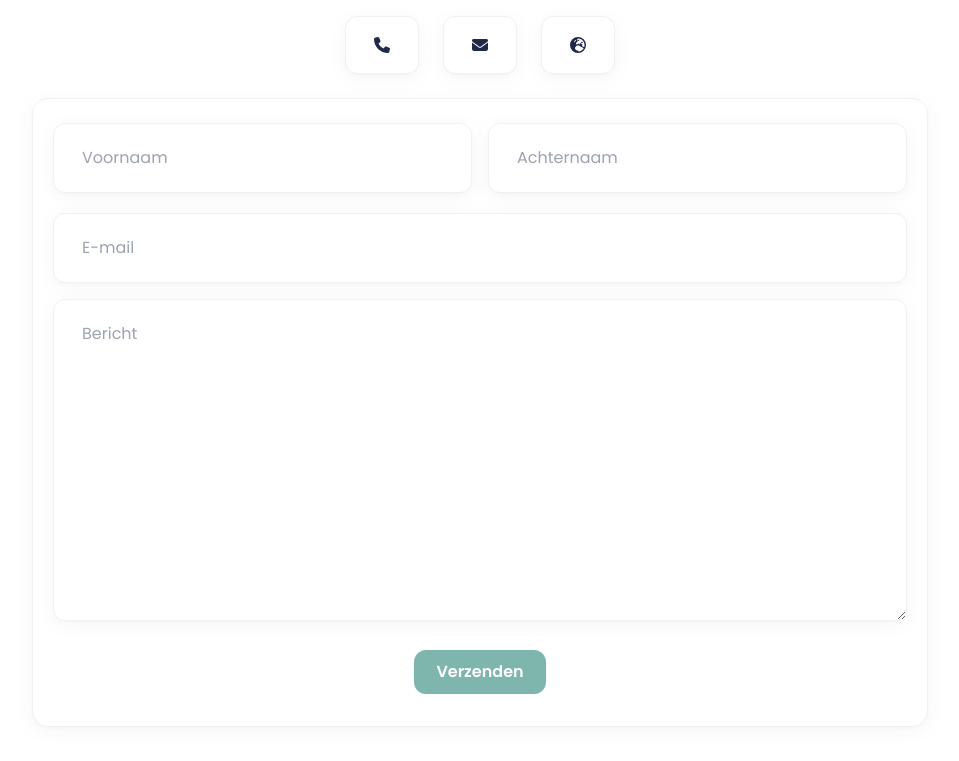
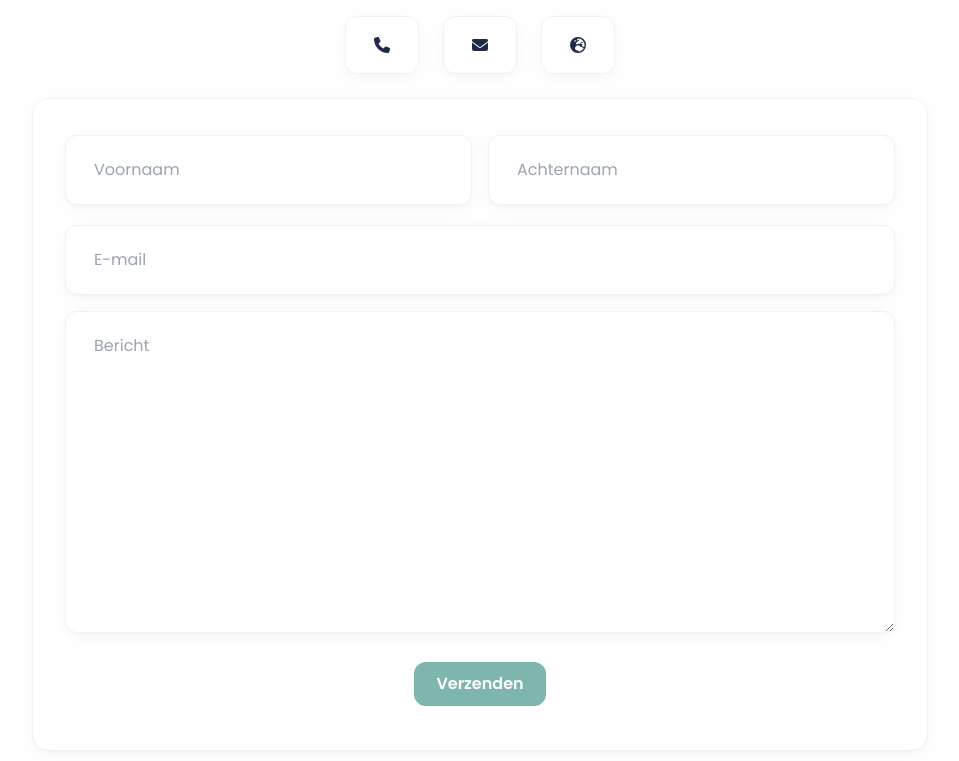
Before and after one commit to web3thijs/twe-nextjs-frontend, a Next.js app: page / in a window 1280 px wide. Shown: the part 2359-3120 px from the top of the page, without its empty margins (160-1119 px from the left). Built offline with nearby package versions, Linux system fonts and the light colour scheme.

Commit message:
Form style

```diff
--- a/components/sections/3_contact/Form.tsx
+++ b/components/sections/3_contact/Form.tsx
@@ -8,8 +8,7 @@ import Input from "../../shared/form/Input";
 import Modal from "../../shared/Modal";
 import Title from "../../shared/Title";
 
-type FormProps = {
-};
+type FormProps = {};
 
 const Form = ({}: FormProps) => {
   const [modalIsOpen, setModalIsOpen] = useState<boolean>(false);
@@ -48,7 +47,7 @@ const Form = ({}: FormProps) => {
         <form
           method="POST"
           onSubmit={submitForm}
-          className="p-3"
+          className="p-3 sm:p-6 text-gray caret-gray"
           id="contact-form"
         >
           <div className="mt-3 grid grid-cols-1 sm:grid-cols-2">
@@ -58,6 +57,7 @@ const Form = ({}: FormProps) => {
                 id={"firstName"}
                 type={"text"}
                 placeholder={"Voornaam"}
+                required
               ></Input>
             </div>
             <div className="mx-2 mt-5 sm:mt-0">
@@ -65,12 +65,18 @@ const Form = ({}: FormProps) => {
                 id={"lastName"}
                 type={"text"}
                 placeholder={"Achternaam"}
+                required
               ></Input>
             </div>
           </div>
 
           <div className="mx-2 mt-5">
-            <Input id={"mail"} type={"email"} placeholder={"E-mail"}></Input>
+            <Input
+              id={"mail"}
+              type={"email"}
+              placeholder={"E-mail"}
+              required
+            ></Input>
           </div>
 
           <div className="mx-2 mt-4">
@@ -78,15 +84,20 @@ const Form = ({}: FormProps) => {
               id="message"
               name="message"
               rows={10}
-              className="w-full px-7 py-5 rounded-xl border border-solid border-gray-light shadow-3xl"
+              className="w-full px-7 py-5 rounded-xl border border-solid border-gray-light shadow-3xl focus-visible:outline-greenish-light"
               placeholder="Bericht"
+              required
             ></textarea>
           </div>
 
           <div className="text-center">
             <button
               type="submit"
-              className={`text-base text-center text-white font-semibold border-solid border-2 rounded-xl px-5 py-2 my-5 ${isSubmitting ? 'bg-gray border-gray' : 'bg-greenish border-greenish'}`}
+              className={`text-base text-center text-white font-semibold border-solid border-2 rounded-xl px-5 py-2 my-5 ${
+                isSubmitting
+                  ? "bg-gray border-gray"
+                  : "bg-greenish border-greenish"
+              }`}
               disabled={isSubmitting ? true : false}
             >
               Verzenden
--- a/components/shared/form/Input.tsx
+++ b/components/shared/form/Input.tsx
@@ -1,13 +1,23 @@
 import React, { HTMLInputTypeAttribute } from "react";
 
 type InputProps = {
-    id: string;
-    type: HTMLInputTypeAttribute;
-    placeholder?: string;
-}
+  id: string;
+  type: HTMLInputTypeAttribute;
+  placeholder?: string;
+  required?: boolean;
+};
 
-function Input({id, type, placeholder}: InputProps) {
-    return <input id={id} name={id} type={type} className="w-full px-7 py-5 rounded-xl border border-solid border-gray-light shadow-3xl" placeholder={placeholder}></input>
+function Input({ id, type, placeholder, required = false }: InputProps) {
+  return (
+    <input
+      id={id}
+      name={id}
+      type={type}
+      className="w-full px-7 py-5 rounded-xl border border-solid border-gray-light shadow-3xl focus-visible:outline-greenish-light"
+      placeholder={placeholder}
+      required={required}
+    ></input>
+  );
 }
 
 export default Input;
```
